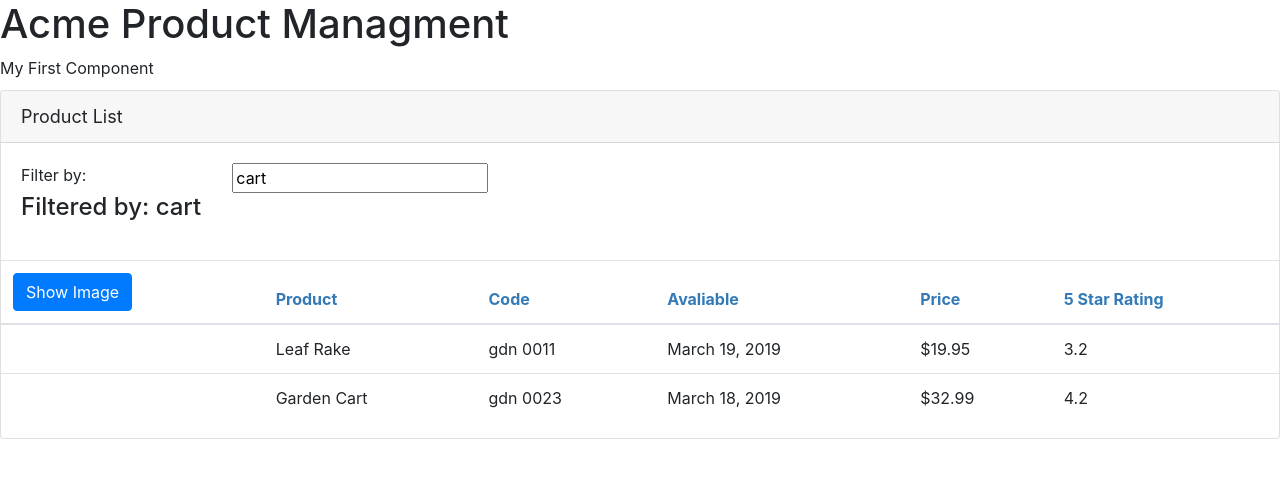
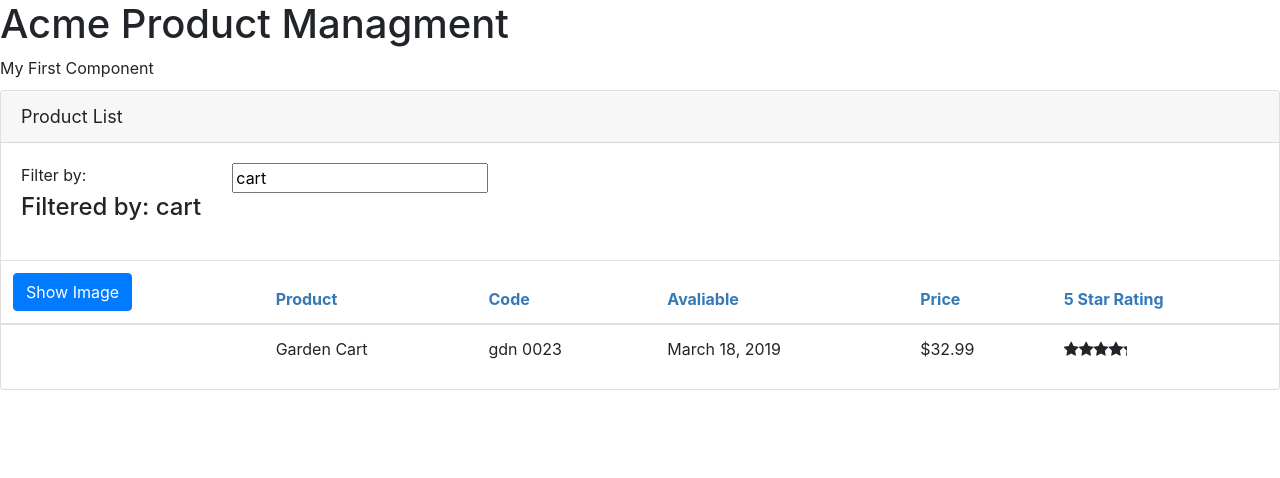
Before and after one commit to HudsonFinn/AngularCourse, an Angular app: page / in a window 1280 px wide. Shown: the top 478 px of the page. Built offline with nearby package versions, Linux system fonts and the light colour scheme.

Commit message:
feat: Added a nested component and then used the input and output properties to interact with the parent container

```diff
--- a/src/app/products/product-list.component.html
+++ b/src/app/products/product-list.component.html
@@ -35,7 +35,7 @@
 				</tr>
 			</thead>
 			<tbody>
-				<tr *ngFor='let product of products'>
+				<tr *ngFor='let product of filteredProducts'>
 					<td>
 						<img *ngIf='showImage'
 							[src]='product.imageUrl'
@@ -47,7 +47,10 @@
 					<td>{{ product.productCode | lowercase | convertToSpaces:'-' }}</td>
 					<td>{{ product.releaseDate }}</td>
 					<td>{{ product.price | currency:'USD':'symbol':'1.2-2' }}</td>
-					<td>{{ product.starRating }}</td>
+					<td>
+						<pm-star [rating]='product.starRating'
+								(ratingClicked)='onRatingClicked($event)'></pm-star>
+					</td>
 				</tr>
 
 			</tbody>
--- a/src/app/products/product-list.component.ts
+++ b/src/app/products/product-list.component.ts
@@ -11,7 +11,17 @@ export class ProductListComponent implements OnInit {
 	imageWidth: number = 50;
 	imageMargin: number = 50;
 	showImage: boolean = false;
-	listFilter: string = 'cart';
+
+	_listFilter: string;
+	get listFilter(): string {
+		return this._listFilter;
+	}
+	set listFilter(value:string) {
+		this._listFilter = value;
+		this.filteredProducts = this.listFilter ? this.performfilter(this.listFilter) : this.products;
+	}
+
+	filteredProducts: IProduct[];
 	products: IProduct[] = [
 	  {
 	    "productId": 1,
@@ -35,6 +45,15 @@ export class ProductListComponent implements OnInit {
 	  }
 	];
 
+	constructor() {
+		this.filteredProducts = this.products;
+		this.listFilter = 'cart';
+	}
+
+	onRatingClicked(message: string): void {
+		this.pageTitle = 'Product List: ' + message;
+	}
+
 	ngOnInit(): void {
 		console.log('In OnInit');
 	}
@@ -42,4 +61,10 @@ export class ProductListComponent implements OnInit {
 	toggleImage(): void {
 		this.showImage = !this.showImage;
 	}
+
+	performfilter(filterBy: string): IProduct[] {
+		filterBy = filterBy.toLocaleLowerCase();
+		return this.products.filter((product: IProduct) =>
+			product.productName.toLocaleLowerCase().indexOf(filterBy) !== -1);
+	}
 }
--- a/src/app/shared/star.component.html
+++ b/src/app/shared/star.component.html
@@ -1,6 +1,7 @@
 <div class="crop"
      [style.width.px]="starWidth"
-     [title]="rating">
+     [title]="rating"
+		 (click)="onClick()">
   <div style="width: 75px">
     <span class="fa fa-star"></span>
     <span class="fa fa-star"></span>
--- /dev/null
+++ b/src/app/shared/star.component.ts
@@ -0,0 +1,20 @@
+import { Component, OnChanges, Input, EventEmitter, Output } from '@angular/core';
+
+@Component({
+	selector: 'pm-star',
+	templateUrl: './star.component.html',
+	styleUrls: ['./star.component.css']
+})
+export class StarComponent implements OnChanges {
+	@Input() rating: number;
+	starWidth: number;
+	@Output() ratingClicked: EventEmitter<string> =
+			new EventEmitter<string>();
+	ngOnChanges(): void {
+		this.starWidth = this.rating * 75 / 5;
+	}
+
+	onClick(): void {
+		this.ratingClicked.emit(`The rating ${this.rating} was clicked!`);
+	}
+}
```
Also changed, not shown: src/app/app.module.ts (+5 -2 lines).
